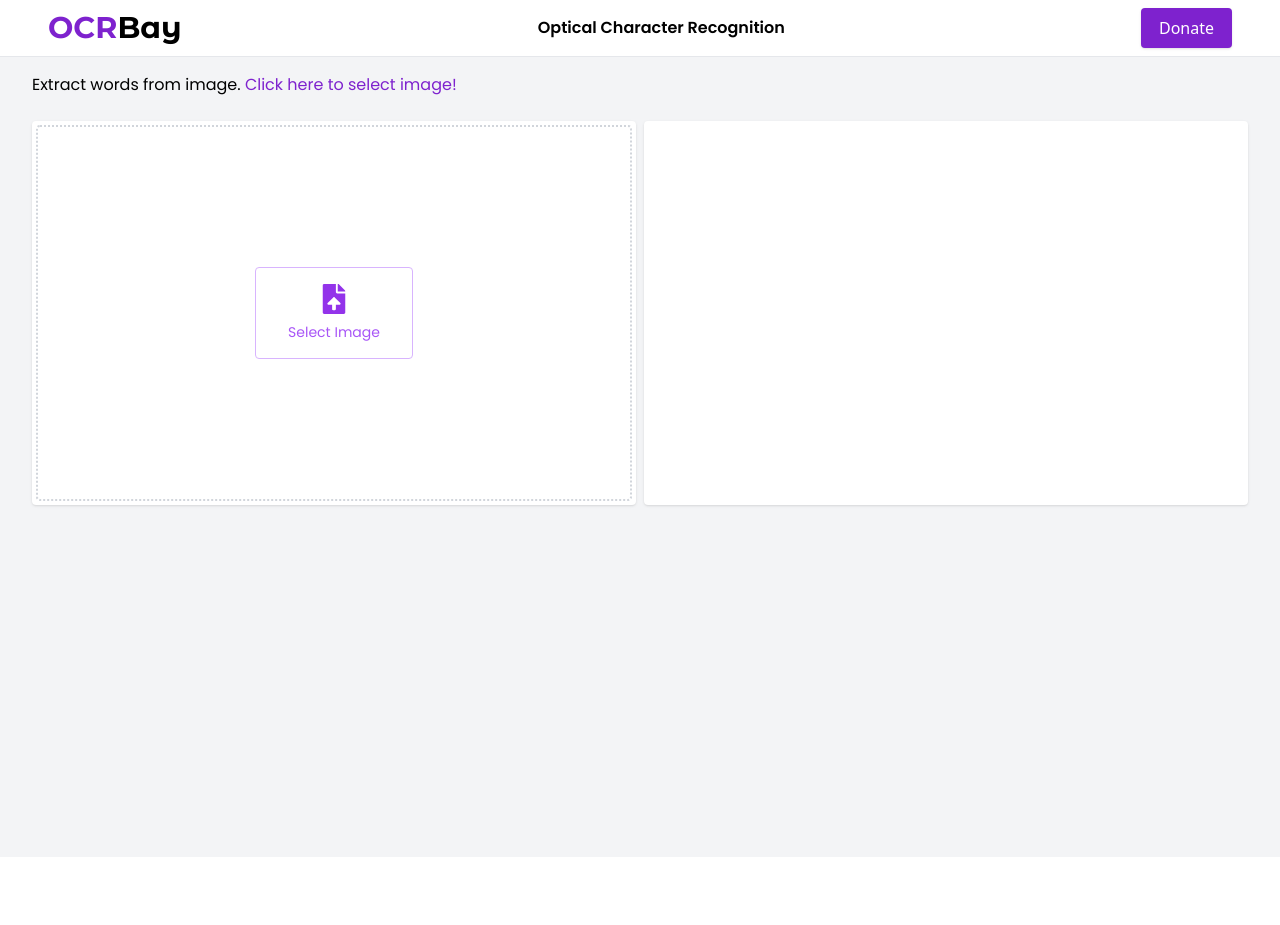
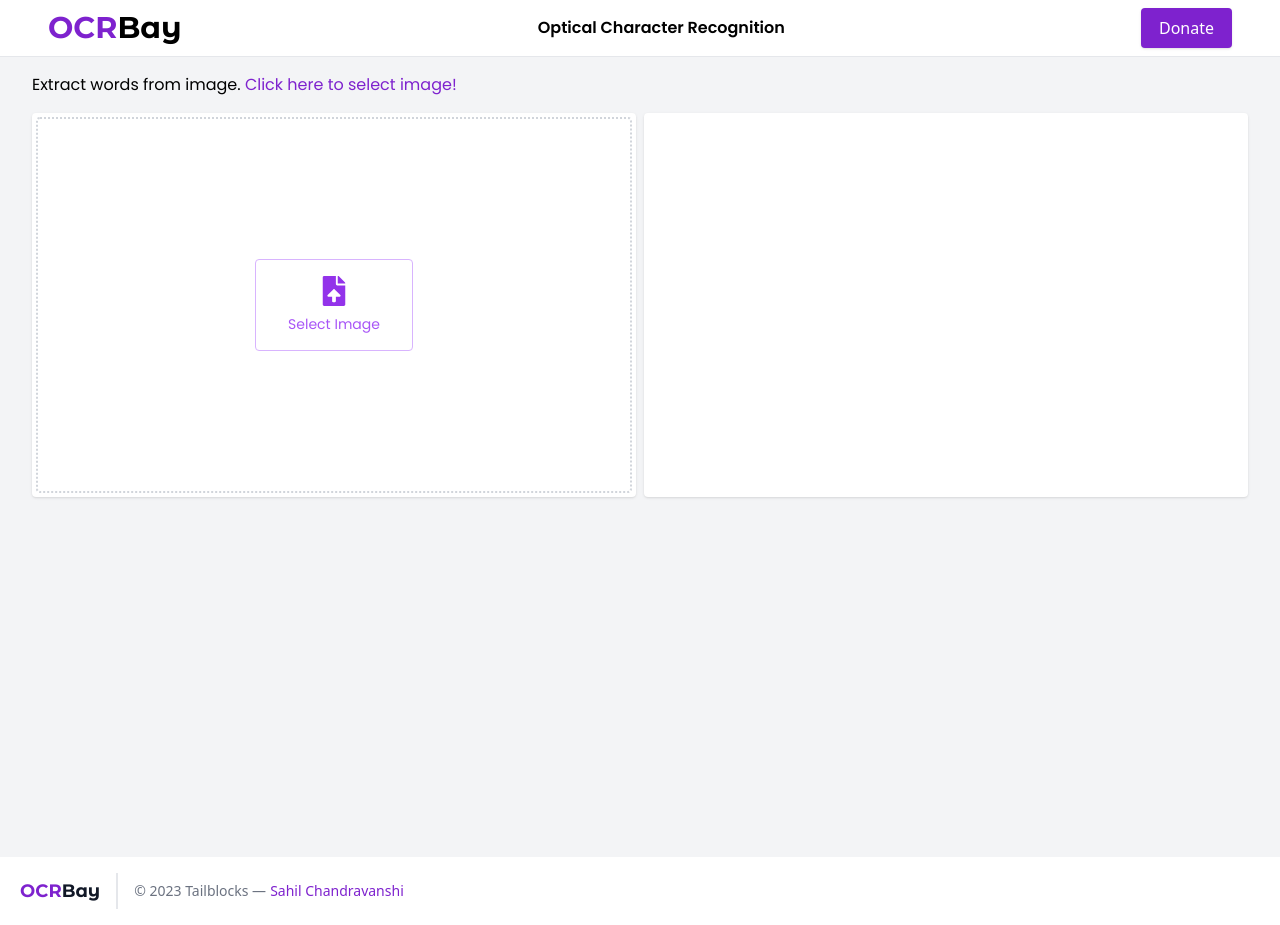
Before and after one commit to SahilChandravanshi/ocr-bay, a Next.js app: page / in a window 1280 px wide. Before the commit the page ends 857 px from the top, so only its background shows below. Built offline with nearby package versions, Linux system fonts and the light colour scheme.

Commit message:
header and footer components created

```diff
--- a/app/layout.js
+++ b/app/layout.js
@@ -1,11 +1,6 @@
 import "./globals.css";
-// import { Roboto } from "next/font/google";
-
-// const roboto = Roboto({
-// 	weight: ["100", "300", "400", "500", "700", "900"],
-// 	style: ["normal", "italic"],
-// 	subsets: ["latin"],
-// });
+import Header from "@/components/Header";
+import Footer from "@/components/Footer";
 
 export const metadata = {
 	title: "OCRBay",
@@ -16,46 +11,9 @@ export default function RootLayout({ children }) {
 	return (
 		<html lang="en">
 			<body>
-			<div className="flex flex-wrap">
-					{/* <!-- navbar --> */}
-					<nav className="flex justify-between bg-white border-b-[1px] w-screen">
-						<div className="px-5 xl:px-12 py-2 flex w-full items-center">
-							<a className="text-3xl font-bold font-heading" href="#">
-							<h1 className="text-3xl font-bold font-secondary"><span className="text-purple-700 font-bold">OCR</span>Bay</h1>
-							</a>
-							{/* <!-- Nav Links --> */}
-							<ul className="hidden md:flex px-4 mx-auto font-semibold font-heading space-x-12">
-								<li>
-									<p className="font-primary" href="#">
-										Optical Character Recognition
-									</p>
-								</li>
-							</ul>
-							{/* <!-- Header Icons and buttons --> */}
-							<div className="hidden xl:flex items-center space-x-5">
-								<button className="py-[8px] px-[18px] cursor-pointer rounded shadow bg-purple-700 hover:bg-purple-900 text-white">Donate</button>
-							</div>
-						</div>
-						{/* <!-- Responsive navbar --> */}
-						<a className="navbar-burger self-center mr-12 xl:hidden" href="#">
-							<svg
-								xmlns="http://www.w3.org/2000/svg"
-								className="h-6 w-6 hover:text-gray-200"
-								fill="none"
-								viewBox="0 0 24 24"
-								stroke="currentColor"
-							>
-								<path
-									stroke-linecap="round"
-									stroke-linejoin="round"
-									stroke-width="2"
-									d="M4 6h16M4 12h16M4 18h16"
-								/>
-							</svg>
-						</a>
-					</nav>
-			</div>
+				<Header />
 				{children}
+				<Footer/>
 			</body>
 		</html>
 	);
--- a/app/page.js
+++ b/app/page.js
@@ -51,7 +51,7 @@ export default function Home() {
 					Click here to select image!
 				</label>
 			</p>
-			<div className="inputWrapper relative">
+			<div className="inputWrapper relative hidden">
 				<input
 					type="file"
 					id="upload"
--- /dev/null
+++ b/components/Footer.js
@@ -0,0 +1,26 @@
+import React from "react";
+
+const Footer = () => {
+	return (
+		<footer className="text-gray-600">
+			<div className="container px-5 py-4 mx-auto flex items-center sm:flex-row flex-col">
+				<a className="flex title-font font-medium items-center md:justify-start justify-center text-gray-900">
+        <h3 className="text-lg font-bold font-secondary"><span className="text-purple-700">OCR</span>Bay</h3>
+				</a>
+				<p className="text-sm text-gray-500 sm:ml-4 sm:pl-4 sm:border-l-2 sm:border-gray-200 sm:py-2 sm:mt-0 mt-4">
+					© 2023 Tailblocks —
+					<a
+						href="https://sahilchandravanshi.com/"
+						className="text-gray-600 ml-1"
+						rel="noopener noreferrer"
+						target="_blank"
+					>
+						<span className="text-purple-700 hover:text-purple-900">Sahil Chandravanshi</span>
+					</a>
+				</p>
+			</div>
+		</footer>
+	);
+};
+
+export default Footer;
--- /dev/null
+++ b/components/Header.js
@@ -0,0 +1,47 @@
+import React from 'react'
+
+const Header = () => {
+  return (
+    <div className="flex flex-wrap">
+					{/* <!-- navbar --> */}
+					<nav className="flex justify-between bg-white border-b-[1px] w-screen">
+						<div className="px-5 xl:px-12 py-2 flex w-full items-center">
+							<a className="font-heading" href="#">
+							<h1 className="text-3xl font-bold font-secondary"><span className="text-purple-700">OCR</span>Bay</h1>
+							</a>
+							{/* <!-- Nav Links --> */}
+							<ul className="hidden md:flex px-4 mx-auto font-semibold font-heading space-x-12">
+								<li>
+									<p className="font-primary" href="#">
+										Optical Character Recognition
+									</p>
+								</li>
+							</ul>
+							{/* <!-- Header Icons and buttons --> */}
+							<div className="hidden xl:flex items-center space-x-5">
+								<button className="py-[8px] px-[18px] cursor-pointer rounded shadow bg-purple-700 hover:bg-purple-900 text-white">Donate</button>
+							</div>
+						</div>
+						{/* <!-- Responsive navbar --> */}
+						<a className="navbar-burger self-center mr-12 xl:hidden" href="#">
+							<svg
+								xmlns="http://www.w3.org/2000/svg"
+								className="h-6 w-6 hover:text-gray-200"
+								fill="none"
+								viewBox="0 0 24 24"
+								stroke="currentColor"
+							>
+								<path
+									stroke-linecap="round"
+									stroke-linejoin="round"
+									stroke-width="2"
+									d="M4 6h16M4 12h16M4 18h16"
+								/>
+							</svg>
+						</a>
+					</nav>
+			</div>
+  )
+}
+
+export default Header;
```
